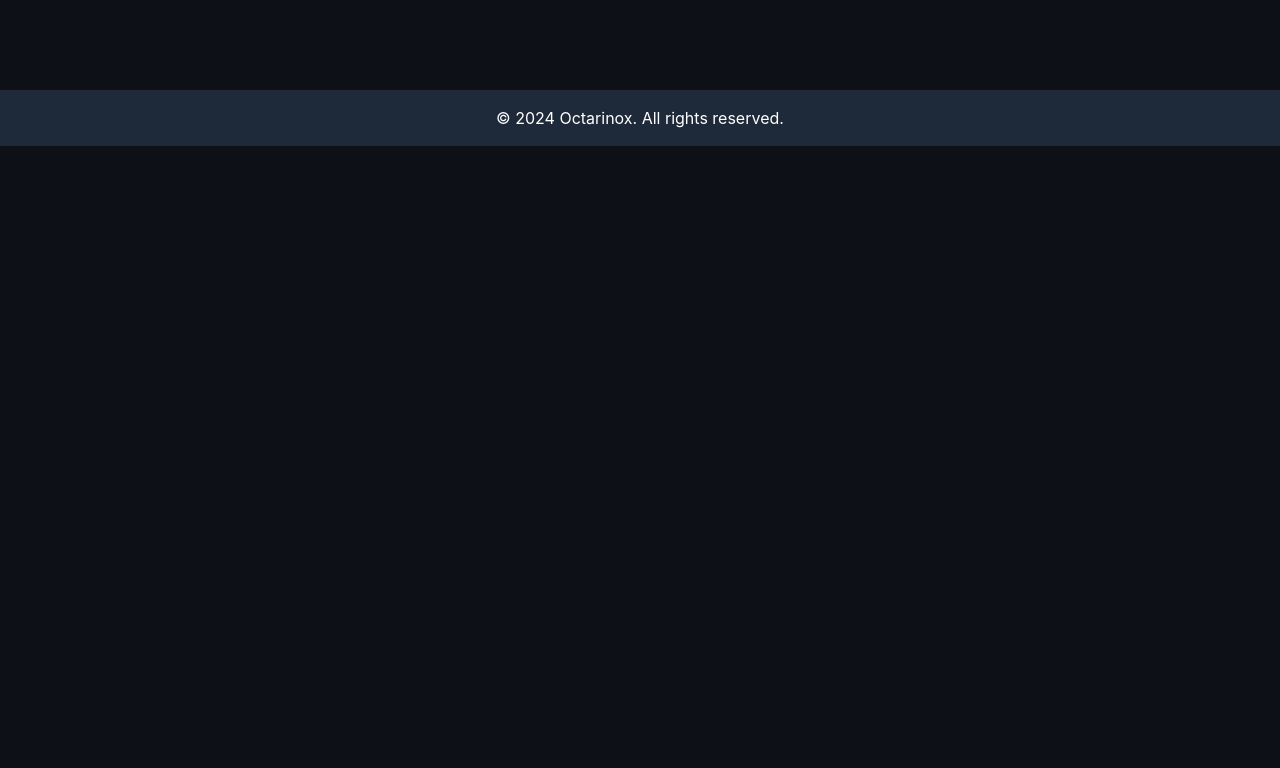
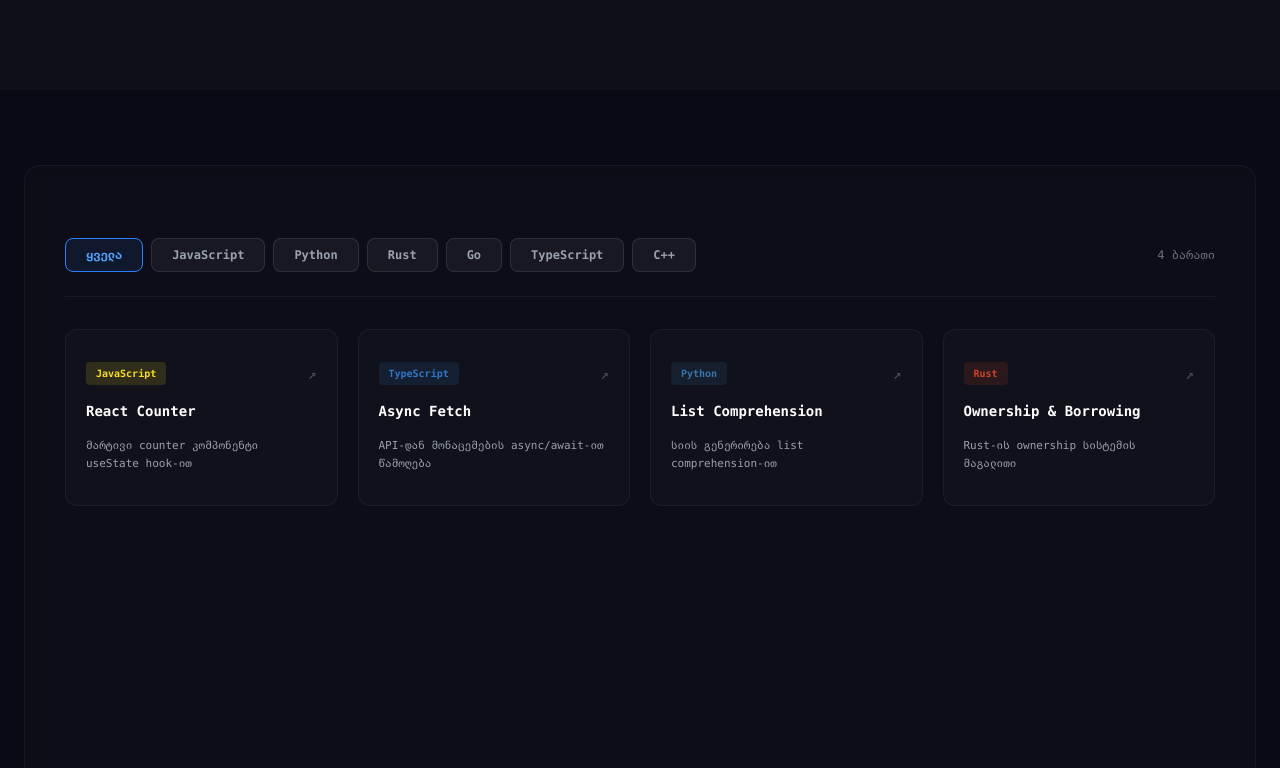
Before and after one commit to Eddotenssei/OcatarinoxNewGen, a React (Vite) app in the folder OctarinoxNewGen/: page /home in a window 1280 px wide. Shown: the part 892-1660 px from the top of the page. Before the commit the page ends 1038 px from the top, so only its background shows below. Built offline with nearby package versions, Linux system fonts and the light colour scheme.

Commit message:
programing cards

```diff
--- /dev/null
+++ b/OctarinoxNewGen/src/component/CodeCards.jsx
@@ -0,0 +1,193 @@
+import { useState } from "react";
+
+// 1. ფილტრის ღილაკების მასივი
+const LANGUAGES = ["ყველა", "JavaScript", "Python", "Rust", "Go", "TypeScript", "C++"];
+
+// 2. ბარათების მონაცემები
+const CARDS = [
+  {
+    id: 1,
+    title: "React Counter",
+    lang: "JavaScript",
+    color: "#f7df1e",
+    bg: "#f7df1e22",
+    description: "მარტივი counter კომპონენტი useState hook-ით",
+    code: `import { useState } from "react";
+
+export default function Counter() {
+  const [count, setCount] = useState(0);
+  return (
+    <button onClick={() => setCount(count + 1)}>
+      Count: {count}
+    </button>
+  );
+}`
+  },
+  {
+    id: 2,
+    title: "Async Fetch",
+    lang: "TypeScript",
+    color: "#3178c6",
+    bg: "#3178c622",
+    description: "API-დან მონაცემების async/await-ით წამოღება",
+    code: `async function fetchUser(id: number): Promise<User> {
+  const res = await fetch(\`/api/users/\${id}\`);
+  return res.json();
+}`
+  },
+  {
+    id: 3,
+    title: "List Comprehension",
+    lang: "Python",
+    color: "#3776ab",
+    bg: "#3776ab22",
+    description: "სიის გენერირება list comprehension-ით",
+    code: `numbers = [1, 2, 3, 4, 5]
+squares = [x**2 for x in numbers if x % 2 == 0]`
+  },
+  {
+    id: 4,
+    title: "Ownership & Borrowing",
+    lang: "Rust",
+    color: "#ce422b",
+    bg: "#ce422b22",
+    description: "Rust-ის ownership სისტემის მაგალითი",
+    code: `fn main() {
+  let s1 = String::from("hello");
+  let s2 = &s1; // borrow ხდება
+}`
+  }
+];
+
+export default function CodeCards() {
+  const [activeFilter, setActiveFilter] = useState("ყველა");
+  const [selectedCard, setSelectedCard] = useState(null);
+  const [copied, setCopied] = useState(false);
+
+  // ფილტრაციის ფუნქცია
+  let filteredCards = CARDS;
+  if (activeFilter !== "ყველა") {
+    filteredCards = CARDS.filter(function(card) {
+      return card.lang === activeFilter;
+    });
+  }
+
+  // კოპირების ფუნქცია
+  function handleCopy(text) {
+    navigator.clipboard.writeText(text);
+    setCopied(true);
+    setTimeout(function() {
+      setCopied(false);
+    }, 1500);
+  }
+
+  return (
+    <div className="min-h-screen bg-[#0a0a14] font-mono text-gray-200 p-6 flex flex-col items-center justify-center relative">
+
+      {/*
+        მთავარ კონტეინერს დაემატა:
+        - min-h-[650px] -> აიძულებს ბარათს, რომ სიმაღლეში მნიშვნელოვნად გაიზარდოს
+        - flex flex-col -> ეხმარება შიგთავსს სიმაღლის სწორად განაწილებაში
+      */}
+      <div className="w-full max-w-[1330px] min-h-[650px] bg-[#11111b]/50 rounded-2xl border border-white/5 py-[72px] px-10 shadow-xl backdrop-blur-sm flex flex-col">
+
+        {/* ფილტრის ღილაკების ზოლი */}
+        <div className="flex justify-between items-center gap-4 mb-8 pb-6 border-b border-white/5">
+          <div className="flex gap-2 flex-wrap">
+            {LANGUAGES.map(function(lang) {
+              const isActive = activeFilter === lang;
+              return (
+                <button
+                  key={lang}
+                  onClick={function() { setActiveFilter(lang); }}
+                  className={`px-5 py-2 rounded-lg text-xs font-semibold cursor-pointer border transition-all ${
+                    isActive
+                      ? "bg-blue-500/10 border-blue-500 text-blue-400"
+                      : "bg-white/5 border-white/10 text-gray-400 hover:bg-white/10"
+                  }`}
+                >
+                  {lang}
+                </button>
+              );
+            })}
+          </div>
+          <p className="text-gray-500 text-xs">{filteredCards.length} ბარათი</p>
+        </div>
+
+        {/*
+          კოდის ბარათების Grid
+          პატარა ბარათებსაც ავუწიე შიდა სიმაღლე (py-8), რომ დიდი კონტეინერის ფონზე ლამაზად და დიდებად გამოჩნდნენ
+        */}
+        <div className="grid grid-cols-1 sm:grid-cols-2 md:grid-cols-4 gap-5">
+          {filteredCards.map(function(card) {
+            return (
+              <div
+                key={card.id}
+                onClick={function() { setSelectedCard(card); }}
+                className="bg-[#11111b] border border-white/5 rounded-xl px-5 py-8 cursor-pointer hover:border-white/20 transition-all transform hover:-translate-y-1 flex flex-col justify-between"
+              >
+                <div>
+                  <div className="flex justify-between items-center mb-4">
+                    <span
+                      className="text-[10px] font-bold px-2.5 py-1 rounded"
+                      style={{ color: card.color, backgroundColor: card.bg }}
+                    >
+                      {card.lang}
+                    </span>
+                    <span className="text-gray-600 text-sm">↗</span>
+                  </div>
+                  <h3 className="text-white font-bold text-sm mb-2">{card.title}</h3>
+                </div>
+                <p className="text-gray-400 text-[11px] leading-relaxed mt-2">{card.description}</p>
+              </div>
+            );
+          })}
+        </div>
+
+        {/* ცარიელი სტეიტი */}
+        {filteredCards.length === 0 && (
+          <div className="text-center text-gray-600 text-sm my-auto py-16">ბარათები ვერ მოიძებნა</div>
+        )}
+      </div>
+
+      {/* MODAL ფანჯარა კოდის საჩვენებლად */}
+      {selectedCard !== null && (
+        <div className="fixed inset-0 bg-black/70 backdrop-blur-sm flex items-center justify-center z-50 p-4">
+          <div className="w-full max-w-xl bg-[#11111b] rounded-xl border border-white/10 shadow-2xl overflow-hidden">
+
+            <div className="bg-[#1e1e2e] p-4 flex items-center justify-between border-b border-white/5">
+              <button
+                onClick={function() { setSelectedCard(null); }}
+                className="text-xs text-gray-400 hover:text-white bg-white/5 hover:bg-white/10 px-3 py-1.5 rounded"
+              >
+                ✕ დახურვა
+              </button>
+              <div className="text-white text-sm font-bold">{selectedCard.title}</div>
+              <span className="text-[10px] font-bold px-2 py-0.5 rounded bg-white/10 text-white">
+                {selectedCard.lang}
+              </span>
+            </div>
+
+            <div className="bg-[#181825] px-4 py-3 flex items-center justify-between border-b border-white/5">
+              <p className="text-gray-400 text-xs">{selectedCard.description}</p>
+              <button
+                onClick={function() { handleCopy(selectedCard.code); }}
+                className="bg-[#313244] hover:bg-[#45475a] text-white text-[11px] px-3 py-1.5 rounded transition-all"
+              >
+                {copied ? "✓ კოპირებულია" : "კოპირება"}
+              </button>
+            </div>
+
+            <div className="p-4 overflow-auto max-h-[350px] bg-[#0e0e16]">
+              <pre className="text-xs text-gray-300 leading-relaxed whitespace-pre-wrap">
+                {selectedCard.code}
+              </pre>
+            </div>
+
+          </div>
+        </div>
+      )}
+
+    </div>
+  );
+}
--- a/OctarinoxNewGen/src/pages/home.jsx
+++ b/OctarinoxNewGen/src/pages/home.jsx
@@ -1,5 +1,6 @@
 import OpenSourceInfo from "../component/openSourceInfo";
 import OpenSourceLicensesInfo from "../component/openSourceLicensesInfo";
+import CodeCards from "../component/CodeCards"
 
 export default function Home() {
   return (
@@ -7,6 +8,7 @@ export default function Home() {
       <OpenSourceInfo />
       <div className="w-full h-[2px] bg-gradient-to-r from-transparent via-indigo-500 to-transparent opacity-60" />
       <OpenSourceLicensesInfo />
+      <CodeCards/>
     </>
   );
 }
```
